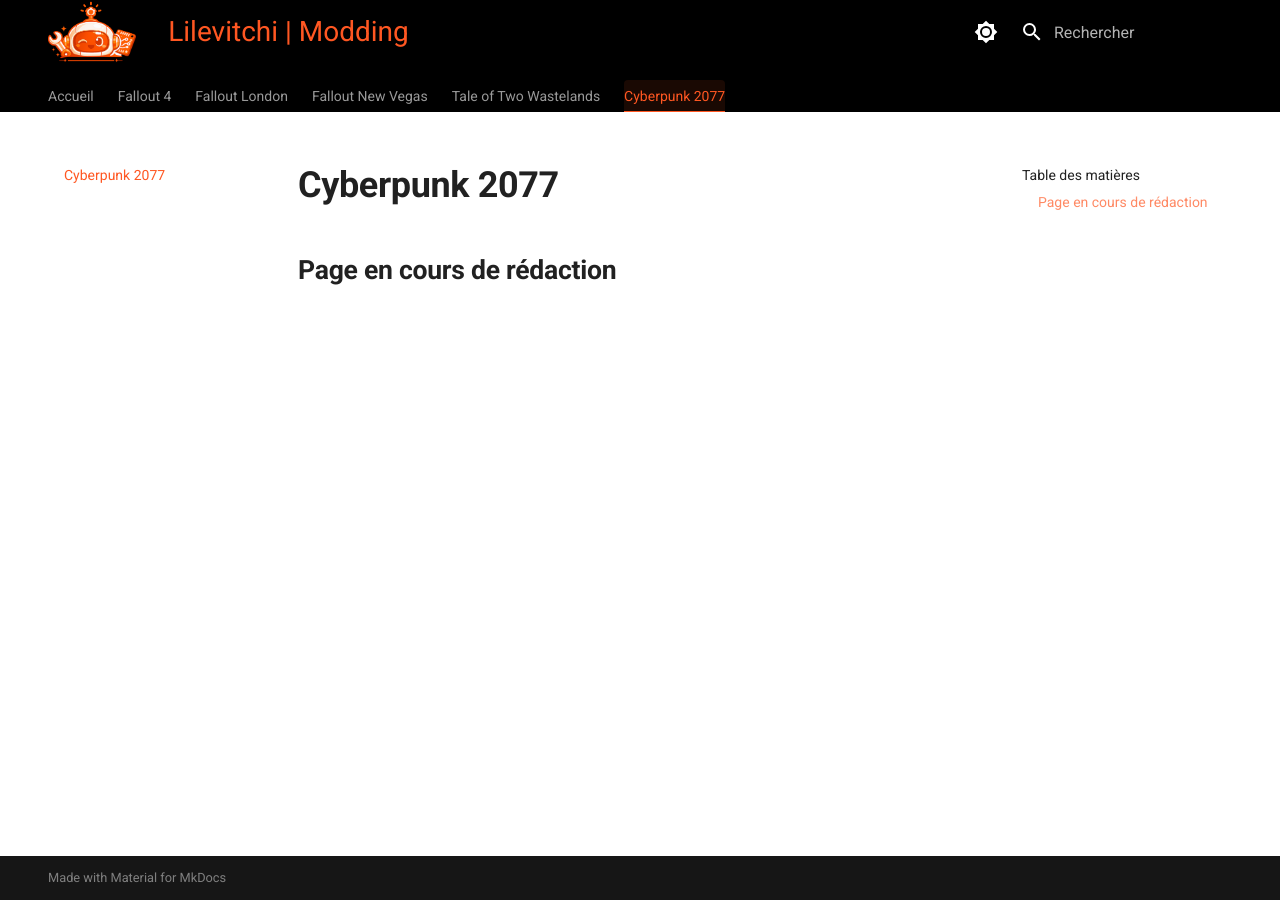
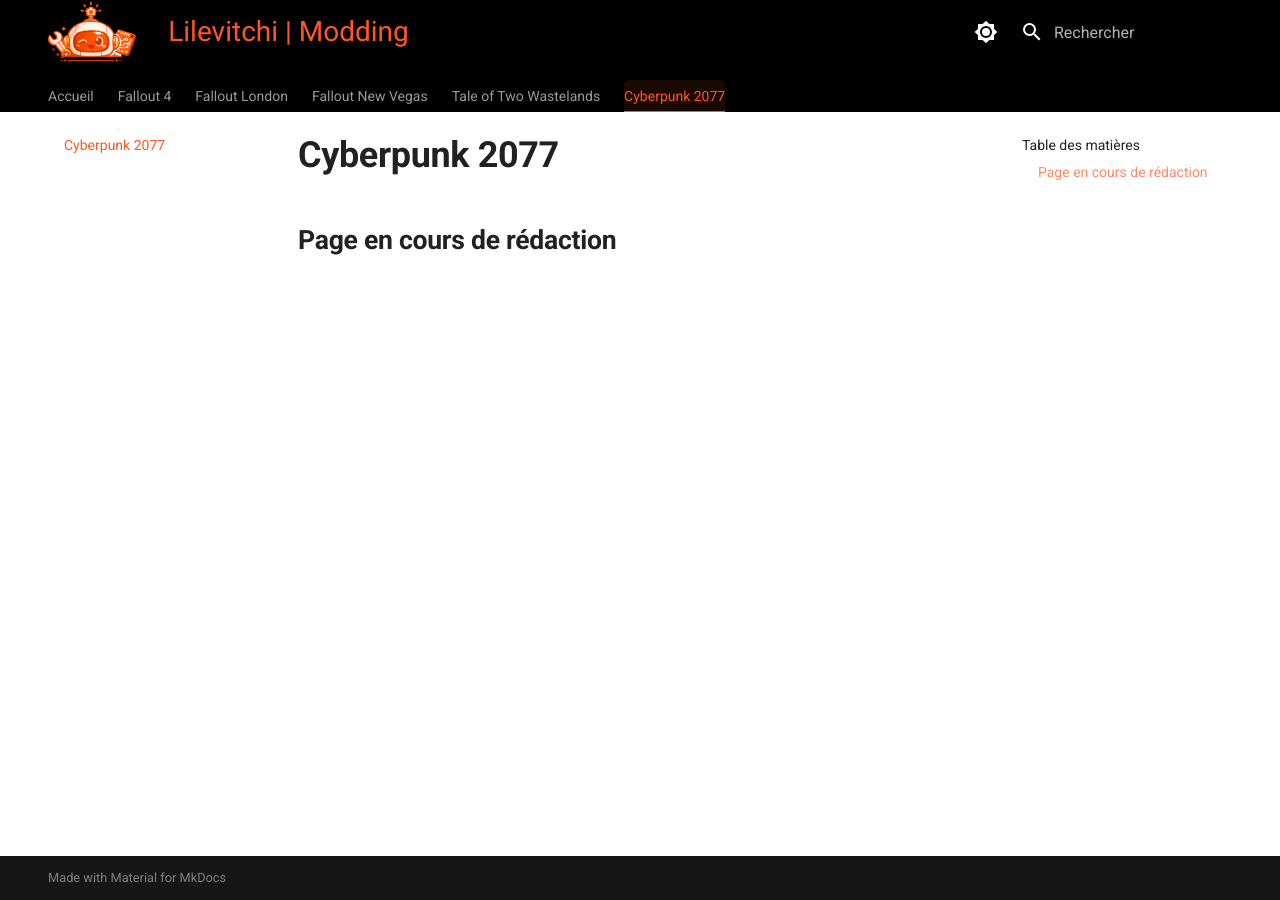
Before and after one commit to Lilevitchi/lilevitchi.github.io, an MkDocs documentation site: the page built from docs/cyberpunk/index.md, in a window 1280 px wide. Built offline with MkDocs 1.6.1 and Material for MkDocs 9.7.7, drawn with Linux system fonts in a browser that asks for light colours.

Commit message:
Update extra.css

```diff
--- a/docs/stylesheets/extra.css
+++ b/docs/stylesheets/extra.css
@@ -122,5 +122,10 @@
     }
 }
 
+.md-main__inner { margin-top: 0 !important; }
+.md-content { margin-top: 0 !important; }
+
+.md-typeset h1:first-child { margin-top: 0 !important; padding-top: 0 !important; }
+
 /* ============================================================
    ============================================================ */
```
